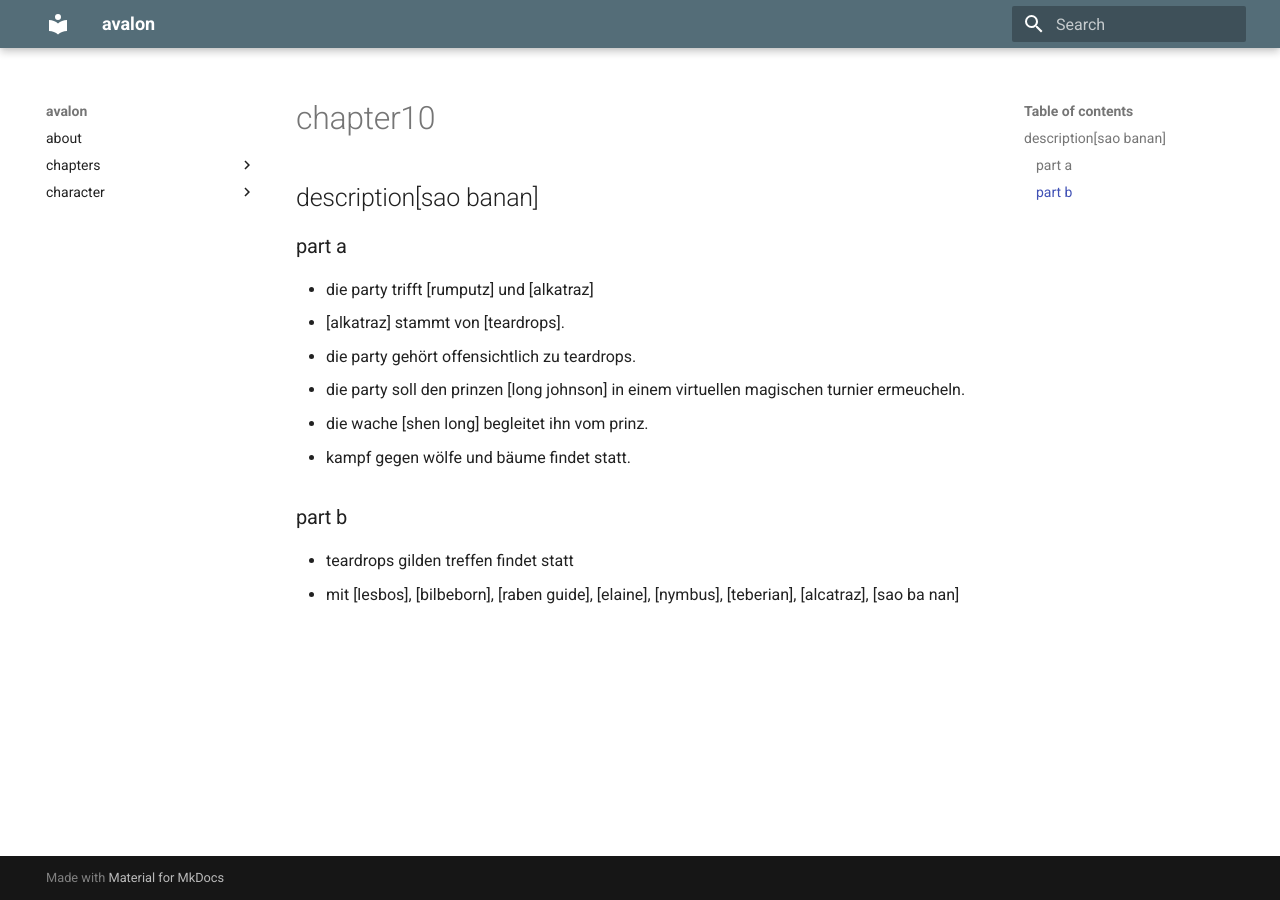
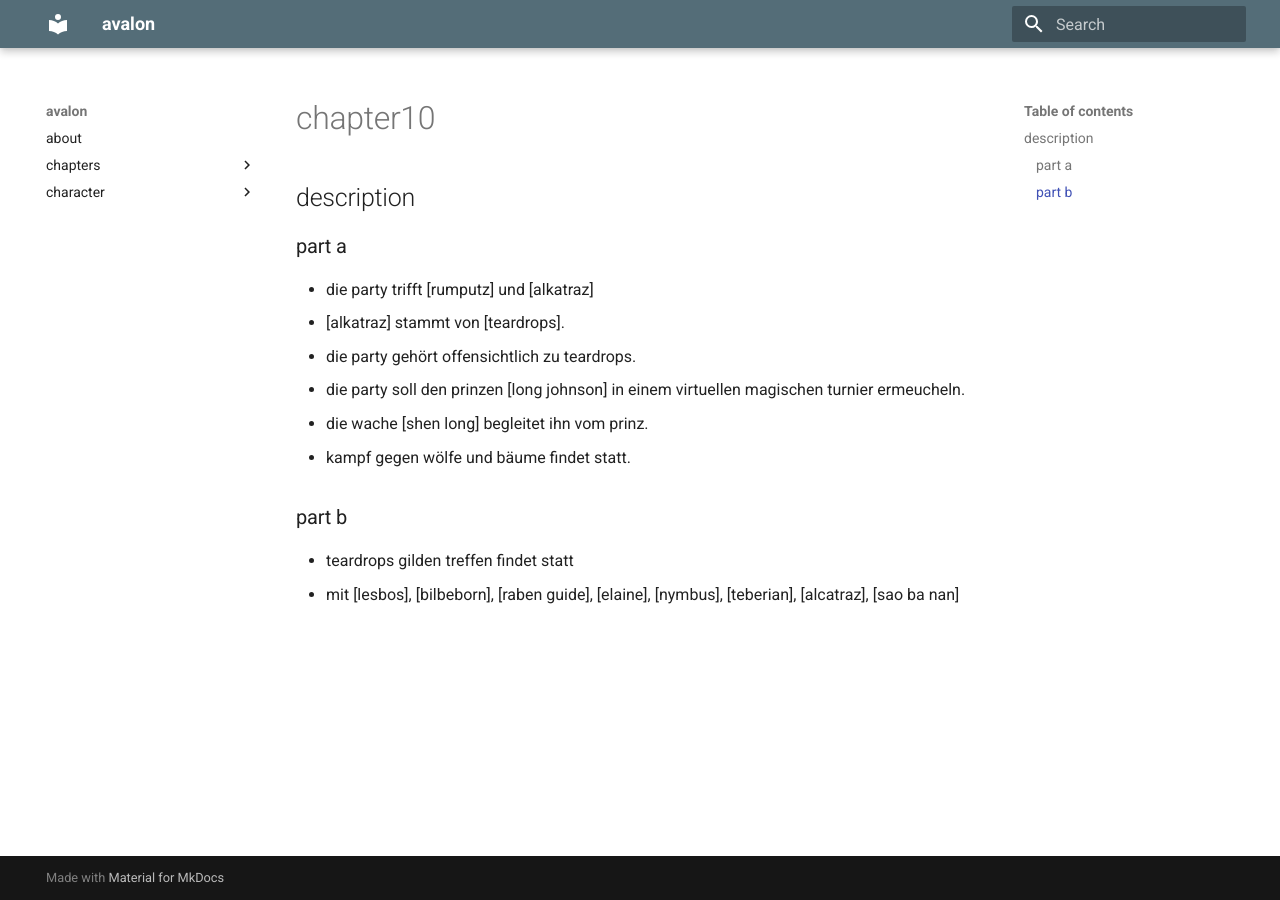
Before and after one commit to mkdocs-pnp/avalon, an MkDocs documentation site: the page built from docs/chapter/chapter10.md, in a window 1280 px wide. Built offline with MkDocs 1.6.1 and Material for MkDocs 9.7.7, drawn with Linux system fonts in a browser that asks for light colours.

Commit message:
Update chapter10.md

```diff
--- a/docs/chapter/chapter10.md
+++ b/docs/chapter/chapter10.md
@@ -1,6 +1,6 @@
 # chapter10
 
-## description[sao banan]
+## description
 
 ### part a
 
```
